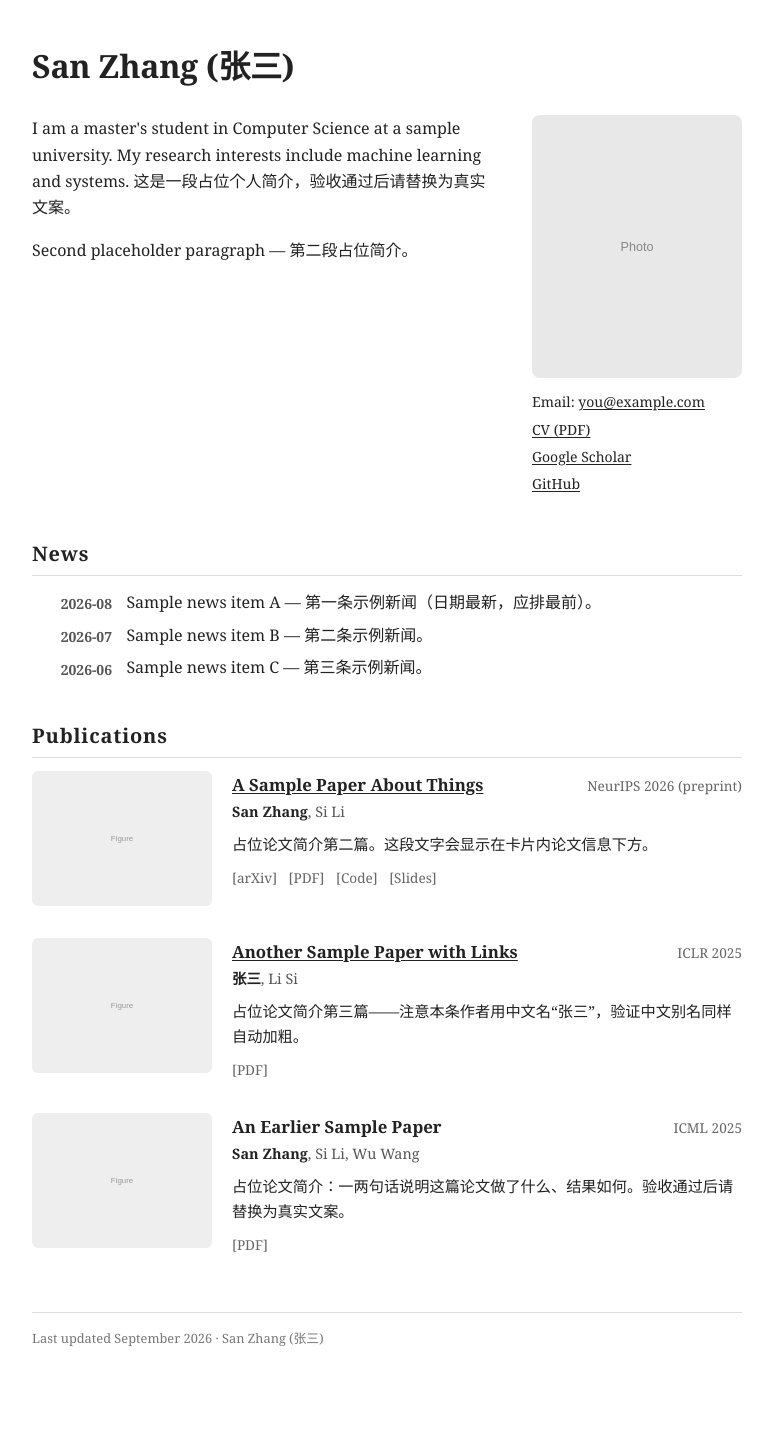
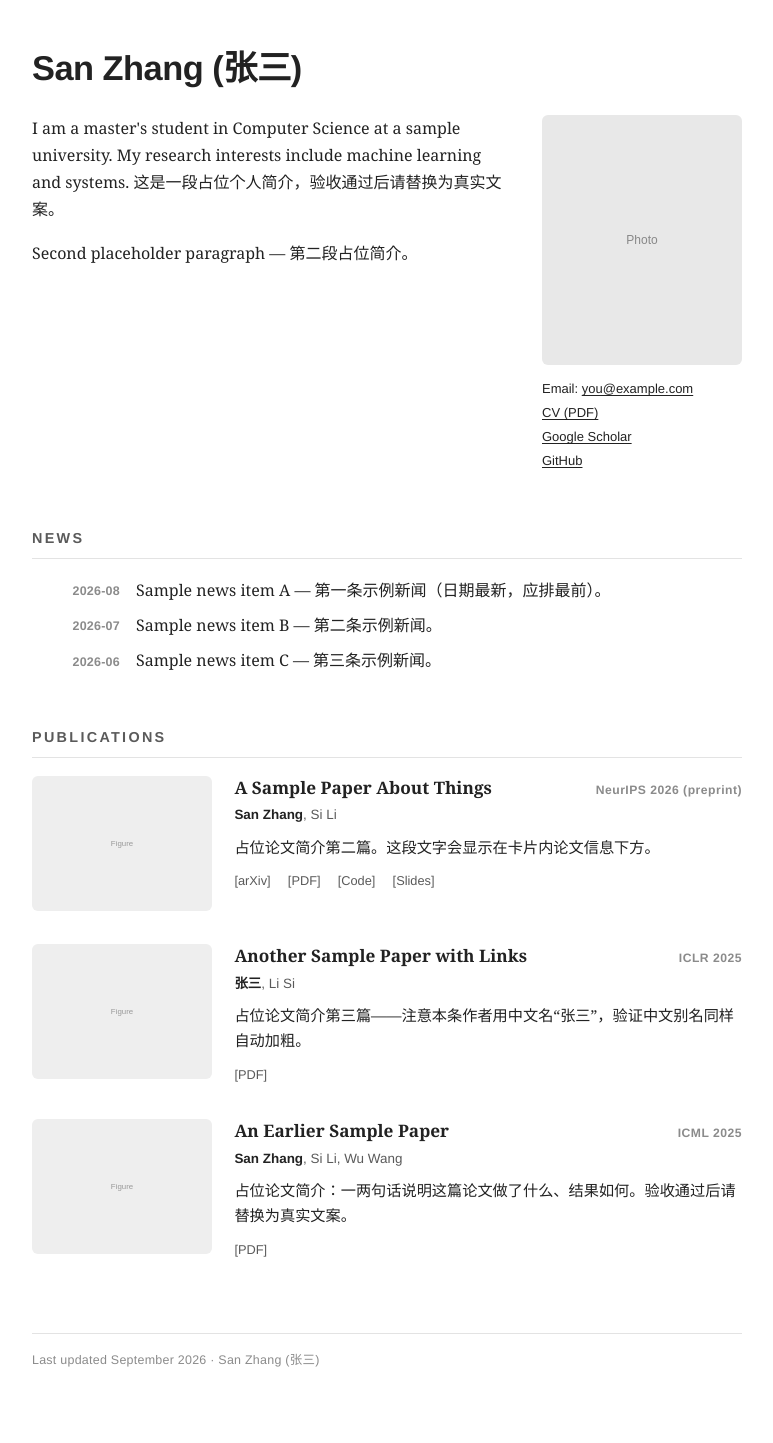
Before and after one commit to Sitaye/sitaye.github.io, a Jekyll site: the page built from index.html, in a window 1280 px wide. Shown: the whole page, without its empty margins (253-1026 px from the left). Built offline with Jekyll 4.4.1, drawn with Linux system fonts in a browser that asks for light colours; before the commit the page ends 1413 px from its top, so only the background shows below that.

Commit message:
style: unified typography system — serif prose with sans-serif headings and metadata

```diff
--- a/assets/style.css
+++ b/assets/style.css
@@ -1,3 +1,13 @@
+:root {
+  --serif: Georgia, "Times New Roman", "Songti SC", "SimSun", serif;
+  --sans: "Helvetica Neue", Helvetica, Arial, "PingFang SC", "Hiragino Sans GB", "Microsoft YaHei", sans-serif;
+  --ink: #222;
+  --ink-2: #5a5a5a;
+  --ink-3: #8b8b8b;
+  --rule: #e3e3e3;
+  --accent: #1f5fae;
+}
+
 * { box-sizing: border-box; }
 
 html { -webkit-text-size-adjust: 100%; }
@@ -5,22 +15,20 @@ html { -webkit-text-size-adjust: 100%; }
 body {
   margin: 0;
   background: #fff;
-  color: #222;
-  font-family: Georgia, "Times New Roman", "Songti SC", "SimSun", serif;
-  font-size: 16px;
-  line-height: 1.65;
+  color: var(--ink);
+  font-family: var(--serif);
+  font-size: 1rem;
+  line-height: 1.7;
 }
 
 .page {
   max-width: 750px;
   margin: 0 auto;
-  padding: 2.5rem 1.25rem 4rem;
+  padding: 3rem 1.25rem 4.5rem;
 }
 
-:root { --accent: #1f5fae; }
-
 a {
-  color: #222;
+  color: var(--ink);
   text-decoration: underline;
   text-underline-offset: 2px;
   transition: color 0.15s ease;
@@ -28,85 +36,78 @@ a {
 a:hover { color: var(--accent); text-decoration-color: var(--accent); }
 a:focus-visible { outline: 2px solid var(--accent); outline-offset: 2px; }
 
-@media (prefers-reduced-motion: reduce) {
-  * { transition: none !important; }
-}
-
 h1.name {
-  margin: 0 0 1.4rem;
-  font-size: 2rem;
-  font-weight: 600;
-  letter-spacing: -0.01em;
+  margin: 0 0 1.6rem;
+  font-family: var(--sans);
+  font-size: 2.15rem;
+  font-weight: 700;
+  letter-spacing: -0.015em;
+  line-height: 1.2;
   text-align: left;
 }
 
 h2 {
-  margin: 2.4rem 0 0.8rem;
-  font-size: 1.25rem;
+  margin: 3.2rem 0 1.1rem;
+  font-family: var(--sans);
+  font-size: 0.9rem;
   font-weight: 600;
-  letter-spacing: 0.04em;
-  padding-bottom: 0.3rem;
-  border-bottom: 1px solid #ddd;
+  text-transform: uppercase;
+  letter-spacing: 0.16em;
+  color: var(--ink-2);
+  padding-bottom: 0.45rem;
+  border-bottom: 1px solid var(--rule);
 }
 
 .intro-cols {
   display: flex;
-  gap: 2rem;
+  gap: 2.25rem;
   align-items: flex-start;
 }
 
 .bio { flex: 1 1 auto; min-width: 0; }
-.bio p:first-child { margin-top: 0; }
+.bio p { margin: 0 0 1rem; }
+.bio p:last-child { margin-bottom: 0; }
 
-.portrait { flex: 0 0 210px; }
+.portrait { flex: 0 0 200px; }
 .portrait img {
   display: block;
   width: 100%;
   height: auto;
-  border-radius: 8px;
+  border-radius: 6px;
 }
 
 .contact {
-  margin-top: 0.8rem;
-  font-size: 0.875rem;
+  margin-top: 0.9rem;
+  font-family: var(--sans);
+  font-size: 0.8125rem;
+  line-height: 1.6;
 }
-.contact p { margin: 0.25rem 0; }
+.contact p { margin: 0.2rem 0; }
 
 .news ul { list-style: none; margin: 0; padding: 0; }
 .news li {
   display: grid;
-  grid-template-columns: 5rem 1fr;
-  gap: 0.9rem;
-  margin-bottom: 0.4rem;
+  grid-template-columns: 5.5rem 1fr;
+  gap: 1rem;
+  margin-bottom: 0.5rem;
 }
 .news time {
+  font-family: var(--sans);
+  font-size: 0.78rem;
   font-weight: 600;
-  font-size: 0.875rem;
+  letter-spacing: 0.02em;
+  font-variant-numeric: tabular-nums;
   text-align: right;
-  padding-top: 0.2rem;
-  color: #555;
-  font-variant-numeric: tabular-nums;
+  color: var(--ink-3);
+  padding-top: 0.28rem;
 }
-
-.footer {
-  margin-top: 3.5rem;
-  padding-top: 0.9rem;
-  border-top: 1px solid #ddd;
-  font-size: 0.8rem;
-  color: #777;
-}
-
-.pub-year {
-  margin: 1.4rem 0 0.4rem;
-  font-size: 1.05rem;
-  font-weight: 600;
-}
+.news li > span { min-width: 0; }
 
 .pub-card {
   display: flex;
-  gap: 1.25rem;
+  gap: 1.4rem;
   align-items: flex-start;
-  margin-bottom: 2rem;
+  margin-bottom: 2.1rem;
 }
 
 .pub-figure { flex: 0 0 180px; }
@@ -129,41 +130,75 @@ h2 {
 
 .pub-title {
   margin: 0;
-  font-size: 1.05rem;
-  font-weight: 600;
+  font-family: var(--serif);
+  font-size: 1.075rem;
+  font-weight: 700;
+  line-height: 1.4;
 }
+.pub-title a { text-decoration: none; }
+.pub-title a:hover { text-decoration: underline; }
 
 .pub-venue-tag {
   margin-left: auto;
-  font-size: 0.85rem;
-  color: #666;
+  font-family: var(--sans);
+  font-size: 0.76rem;
+  font-weight: 600;
+  letter-spacing: 0.04em;
+  color: var(--ink-3);
   white-space: nowrap;
 }
 
 .pub-authors {
-  margin: 0.1rem 0;
-  font-size: 0.9rem;
-  color: #555;
+  margin: 0.3rem 0 0;
+  font-family: var(--sans);
+  font-size: 0.84rem;
+  line-height: 1.55;
+  color: var(--ink-2);
 }
-.pub-authors strong { color: #222; }
+.pub-authors strong { color: var(--ink); font-weight: 650; }
 
 .pub-summary {
-  margin: 0.5rem 0 0;
+  margin: 0.55rem 0 0;
   font-size: 0.95rem;
+  line-height: 1.65;
 }
 
 .pub-links {
-  margin: 0.6rem 0 0;
-  font-size: 0.85rem;
+  margin: 0.65rem 0 0;
+  font-family: var(--sans);
+  font-size: 0.8rem;
 }
-.pub-links a { margin-right: 0.5rem; color: #666; text-decoration: none; }
-.pub-links a:hover { text-decoration: underline; text-decoration-color: var(--accent); }
+.pub-links a {
+  margin-right: 0.85rem;
+  color: var(--ink-2);
+  text-decoration: none;
+}
+.pub-links a:hover {
+  text-decoration: underline;
+  text-decoration-color: var(--accent);
+}
+
+.footer {
+  margin-top: 4.5rem;
+  padding-top: 1rem;
+  border-top: 1px solid var(--rule);
+  font-family: var(--sans);
+  font-size: 0.78rem;
+  letter-spacing: 0.02em;
+  color: var(--ink-3);
+}
 
 @media (max-width: 640px) {
-  .intro-cols { flex-direction: column-reverse; }
+  h1.name { font-size: 1.75rem; }
+  .intro-cols { flex-direction: column-reverse; gap: 1.5rem; }
   .portrait { flex: none; width: 180px; }
-  .pub-card { gap: 0.9rem; }
+  .pub-card { gap: 1rem; }
   .pub-figure { flex-basis: 120px; }
+  .news li { grid-template-columns: 4.5rem 1fr; gap: 0.7rem; }
+}
+
+@media (prefers-reduced-motion: reduce) {
+  * { transition: none !important; }
 }
 
 @media print {
```
